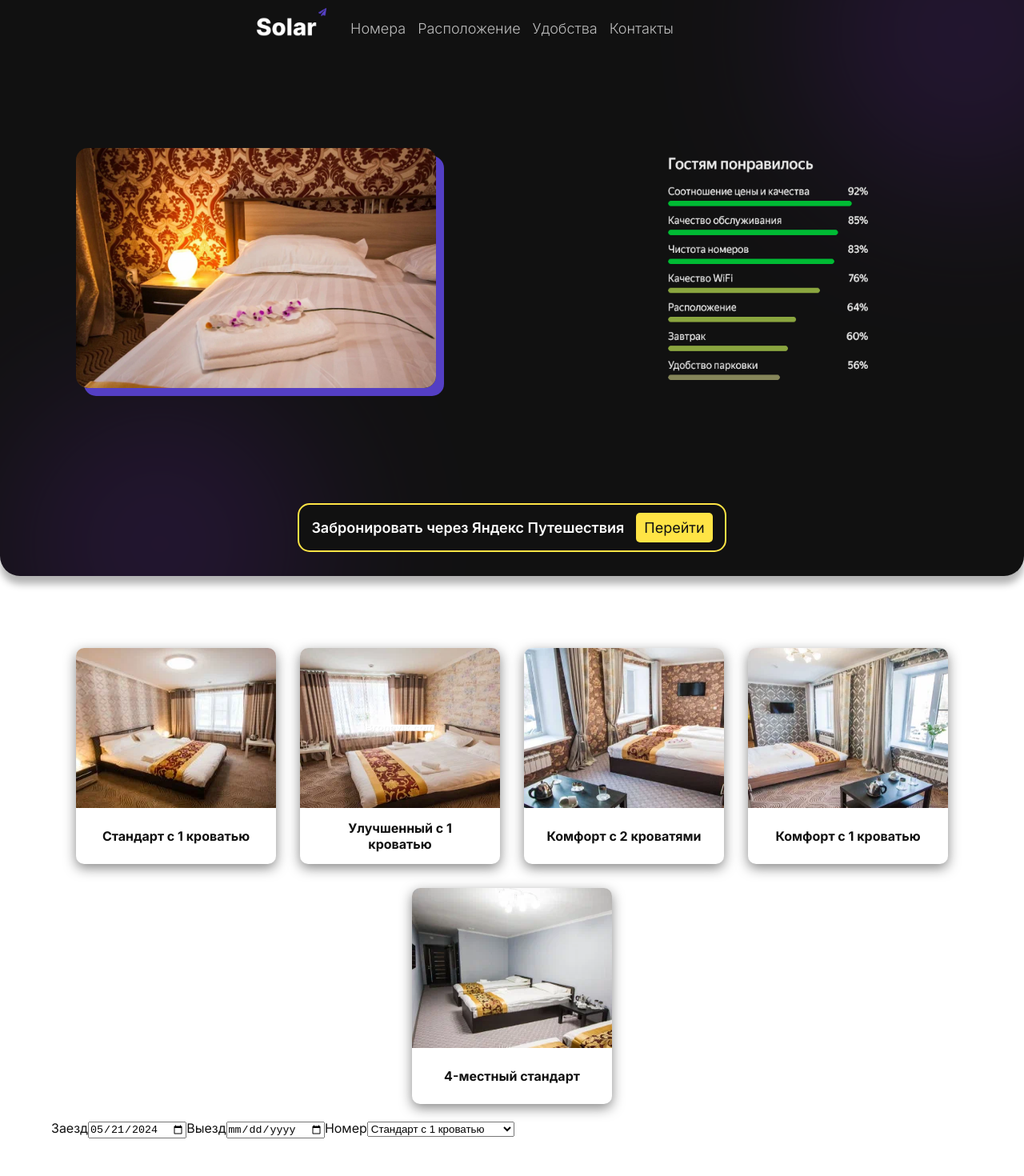
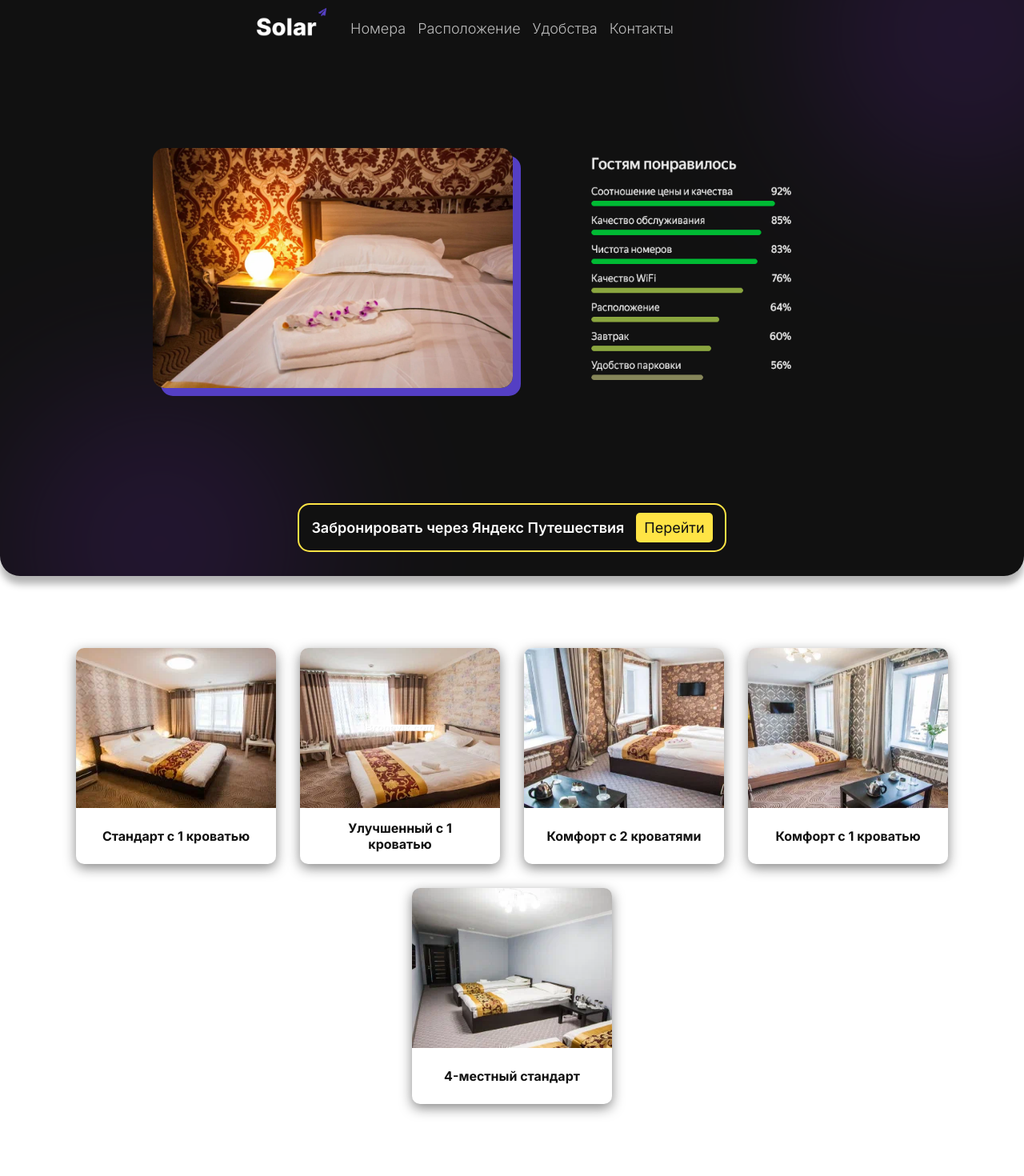
Before and after one commit to Suyukee/hotel-solar, a Next.js app: page / in a window 1280 px wide. Shown: the top 1470 px of the page at 80% size. Built offline with nearby package versions, Linux system fonts and the light colour scheme.

Commit message:
Refactoring

```diff
--- a/src/app/globals.css
+++ b/src/app/globals.css
@@ -384,6 +384,16 @@ a {
 	}
 }
 
+@media (max-width: 2000px) {
+	.home-page__gallery {
+		grid-template-columns: 0% 50% 50%;
+		width: 70vw;
+	}
+	.gallery__rating {
+		justify-content: center;
+	}
+}
+
 @media (max-width: 810px) {
 	.header {
 		width: 100%;
--- a/src/app/page.js
+++ b/src/app/page.js
@@ -1,4 +1,3 @@
-import Booking from '@/components/booking';
 import Header from '@/components/header';
 import Map from '@/components/map';
 import Rooms from '@/components/rooms';
@@ -32,7 +31,6 @@ export default function Home() {
 			</article>
 			<article className="main__hotel-info room-cards" id="rooms">
 				<Rooms />
-				<Booking />
 			</article>
 			<article className="main__hotel-info">
 				<h1>Сведения об отеле</h1>
--- a/src/components/booking.jsx
+++ /dev/null
@@ -1,51 +0,0 @@
-'use client';
-
-import { useState } from 'react';
-
-export default function Booking() {
-	const today_date = new Date().toISOString().slice(0, 10);
-
-	let max_date = new Date();
-	max_date.setMonth(max_date.getMonth() + 6);
-
-	console.log(today_date);
-	console.log(max_date);
-
-	const [startDate, setStartDate] = useState(today_date);
-	const [endDate, setEndDate] = useState('');
-
-	return (
-		<form action="">
-			<label for="start">Заезд</label>
-			<input
-				type="date"
-				id="start"
-				value={startDate}
-				min={today_date}
-				max={max_date}
-				required
-				onChange={() => setStartDate()}
-			/>
-			<label for="end">Выезд</label>
-			<input
-				type="date"
-				id="end"
-				value={endDate}
-				min={today_date}
-				max={max_date}
-				required
-				onChange={() => setEndDate()}
-			/>
-			<label for="room">Номер</label>
-			<select id="room" required>
-				<option value="1" selected>
-					Cтандарт с 1 кроватью
-				</option>
-				<option value="2">Улучшенный с 1 кроватью</option>
-				<option value="3">Комфорт с 2 кроватями</option>
-				<option value="4">Комфорт с 1 кроватью</option>
-				<option value="5">4-местный стандарт</option>
-			</select>
-		</form>
-	);
-}
```
